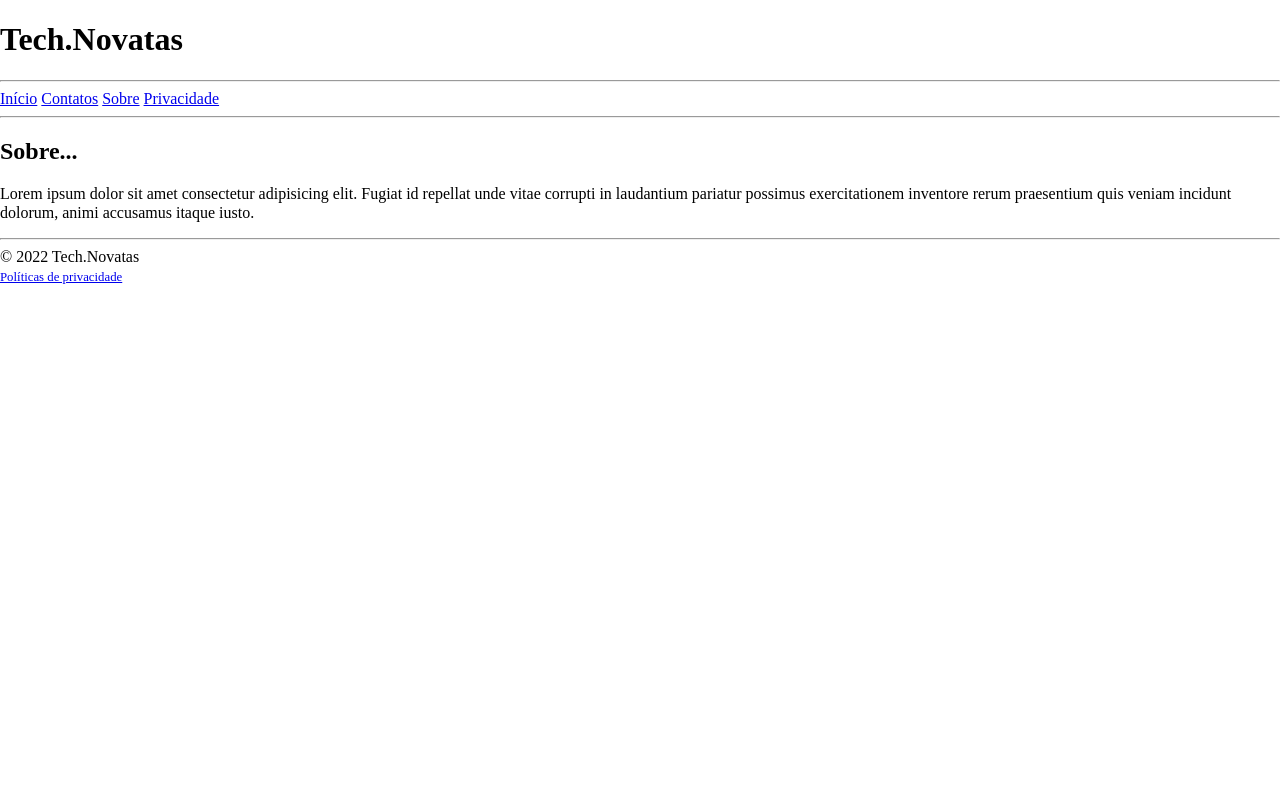
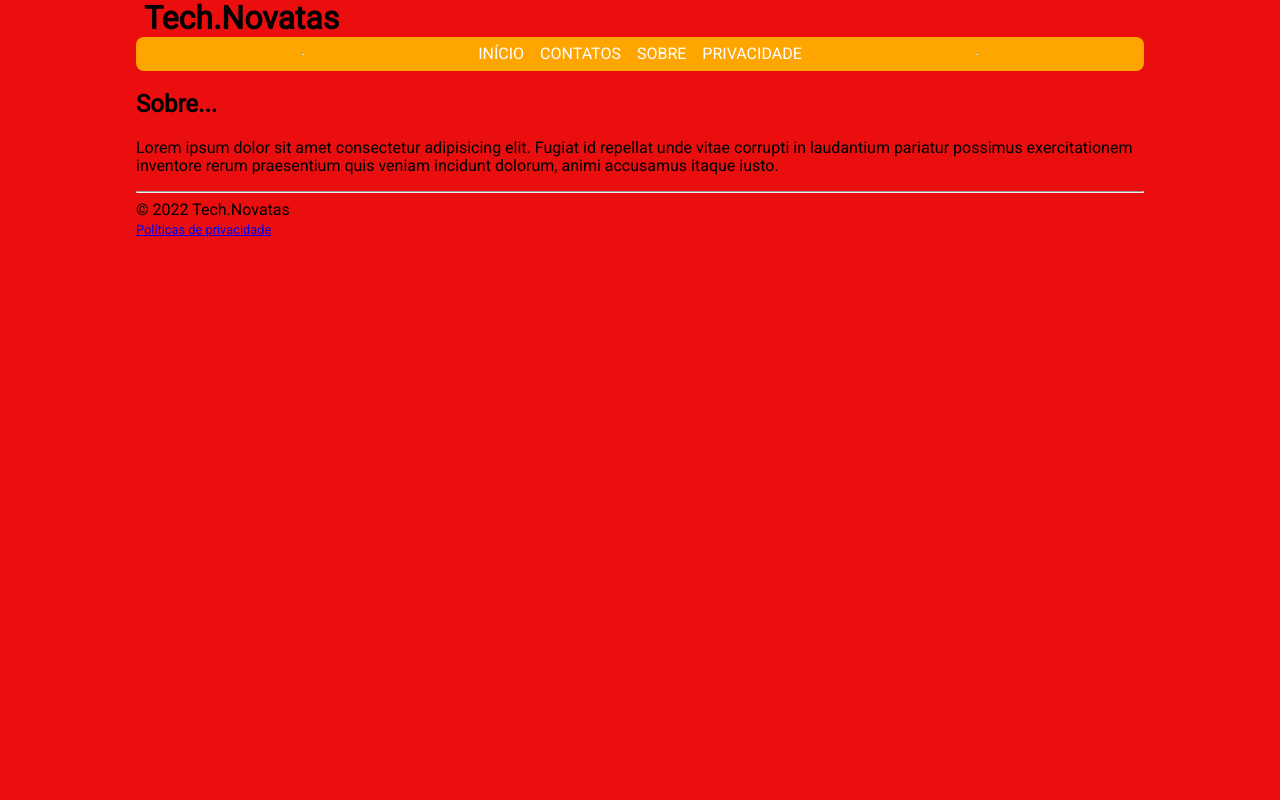
Before and after one commit to Rafaellasantos45/Tech.Novatas.2, a PHP site: page /about in a window 1280 px wide. Run offline with PHP 8.4, Linux system fonts and the light colour scheme.

Commit message:
2022.11.01

```diff
--- a/style.css
+++ b/style.css
@@ -1,3 +1,72 @@
 @import url('https://cdnjs.cloudflare.com/ajax/libs/normalize/8.0.1/normalize.min.css');
 @import url('https://fonts.googleapis.com/css2?family=Roboto&display=swap');
 @import url('https://cdnjs.cloudflare.com/ajax/libs/font-awesome/6.2.0/css/all.min.css');
+
+* {
+    box-sizing: border-box;
+    outline: none;
+}
+
+HTML, body, #wrap {
+    position: relative;
+    margin: 0;
+    padding: 0;
+    width: 100%;
+    height: 100%;
+}
+
+html, body {
+    font-family: roboto, sans-serif;
+    font-size: 16px;
+}
+
+body {
+    background-color: rgb(235, 14, 14);
+}
+
+#wrap {
+    max-width: 1024px;
+    margin: auto;
+    padding: 0 .5rem;
+}
+
+#wrap>header {}
+
+#wrap>header h1 {
+    display: flex;
+    flex-direction: column;
+    justify-content: center;
+    margin: 0 0.5rem;
+}
+
+#wrap>header .tech {
+    -webkit-text-stroke: .001rem orangered;
+    font-size: 2.5rem;
+}
+
+#wrap>header .dot {
+    -webkit-text-stroke: 0 rgb(255, 0, 106);
+    color: rgb(107, 107, 253);
+    font-size: 3rem;
+}
+
+#wrap>header .novatas {
+    color: orange;
+    font-size: 1.6rem;
+    margin-top: -.5rem;
+}
+
+#wrap>nav {
+    background-color: orange;
+    border-radius: .5rem;
+    display: flex;
+    align-items: center;
+    justify-content: center;
+}
+
+#wrap>nav a {
+    padding: .5rem;
+    color: white;
+    text-decoration: none;
+    text-transform: uppercase;
+}
```
